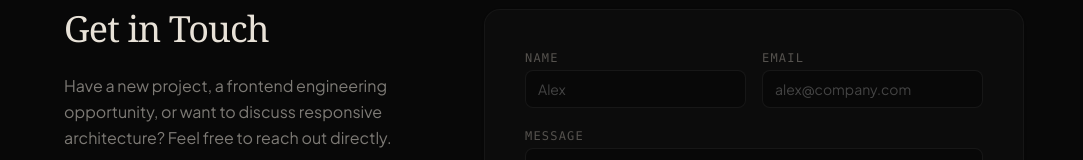
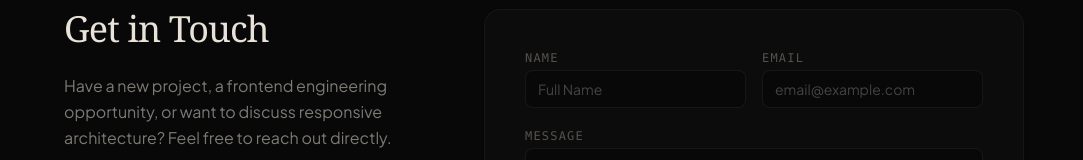
Before and after one commit to Samson-64/MyPortfolio, a React (Vite) app: page / in a window 1280 px wide. Shown: the part 3152-3312 px from the top of the page, without its empty margins (96-1179 px from the left). Built offline with nearby package versions, Linux system fonts and the light colour scheme.

Commit message:
Change the placeholder

```diff
--- a/src/components/ContactSection.tsx
+++ b/src/components/ContactSection.tsx
@@ -192,7 +192,7 @@ export const ContactSection: React.FC = () => {
                       required
                       value={name}
                       onChange={(e) => setName(e.target.value)}
-                      placeholder="Alex"
+                      placeholder="Full Name"
                       className="w-full px-3 py-2 rounded-lg bg-[#080808] border border-white/6 text-sm text-[#ECE5DA] placeholder:text-[#444] focus:outline-none focus:border-[#E8DEC8]/40 transition-colors"
                     />
                   </div>
@@ -205,7 +205,7 @@ export const ContactSection: React.FC = () => {
                       required
                       value={email}
                       onChange={(e) => setEmail(e.target.value)}
-                      placeholder="alex@company.com"
+                      placeholder="email@example.com"
                       className="w-full px-3 py-2 rounded-lg bg-[#080808] border border-white/6 text-sm text-[#ECE5DA] placeholder:text-[#444] focus:outline-none focus:border-[#E8DEC8]/40 transition-colors"
                     />
                   </div>
```
